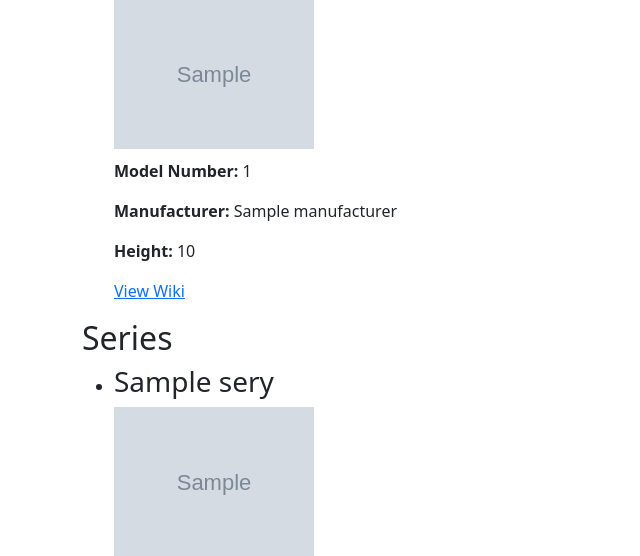
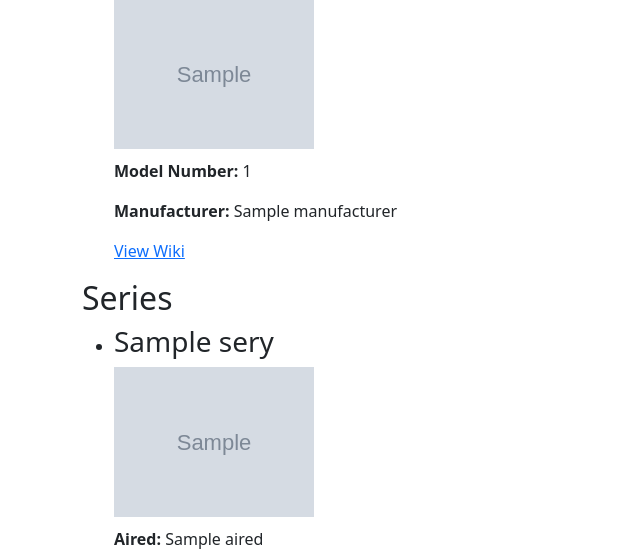
Before and after one commit to EricJostad/CS50-Final-Project, a Flask app: template templates/search_results.html in a window 1280 px wide. Shown: the part 209-765 px from the top of the page, without its empty margins (0-640 px from the left). Run offline with Flask 3, Linux system fonts and the light colour scheme; the template is opened without the code that fills it: most values are stand-ins (such as "Sample title", 1, 10 or a date in 2020); grey boxes marked "Sample" are stand-in pictures.

Commit message:
Removed height from search results as I decided to not include that information as it is trivial

```diff
--- a/helpers/mobile_suits.py
+++ b/helpers/mobile_suits.py
@@ -40,7 +40,7 @@ def parse_title_model_and_name(title):
 
 
 def parse_infobox(title):
-    """Extract model number, manufacturer, height from wiki infobox."""
+    """Extract model number, aka title, and manufacturer from wiki infobox."""
     params = {
         "action": "parse",
         "page": title,
@@ -59,7 +59,6 @@ def parse_infobox(title):
 
         model_number = None
         manufacturer = None
-        height = None
 
         for row in soup.select(".pi-data"):
             label = row.find(class_="pi-data-label")
@@ -90,7 +89,7 @@ def parse_infobox(title):
 
     except Exception as e:
         print("Wiki parse error:", e)
-        return None, None, None
+        return None, None
 
 
 def process_page(page):
@@ -115,7 +114,6 @@ def process_page(page):
         "official_model": official_model,
         "aka_name": aka_name,
         "manufacturer": manufacturer,
-        "height": height,
     }
 
 
--- a/templates/search_results.html
+++ b/templates/search_results.html
@@ -30,7 +30,6 @@
 
                 <p><strong>Model Number:</strong> {{ suit.model_number or "Unknown" }}</p>
                 <p><strong>Manufacturer:</strong> {{ suit.manufacturer or "Unknown" }}</p>
-                <p><strong>Height:</strong> {{ suit.height or "Unknown" }}</p>
 
                 <p><a href="{{ suit.wiki_url }}" target="_blank">View Wiki</a></p>
             </li>
```
